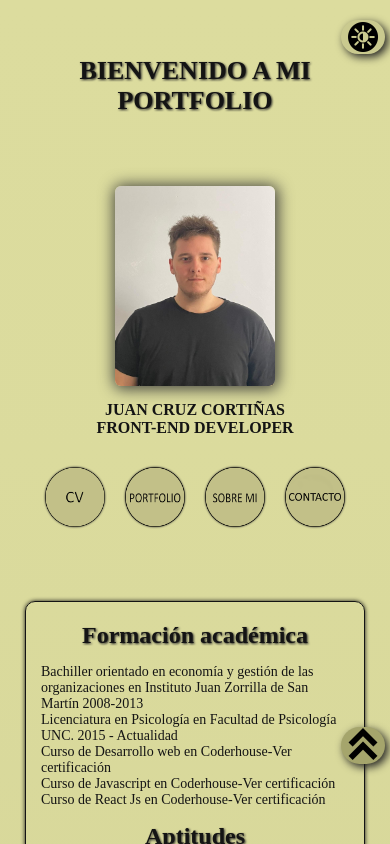
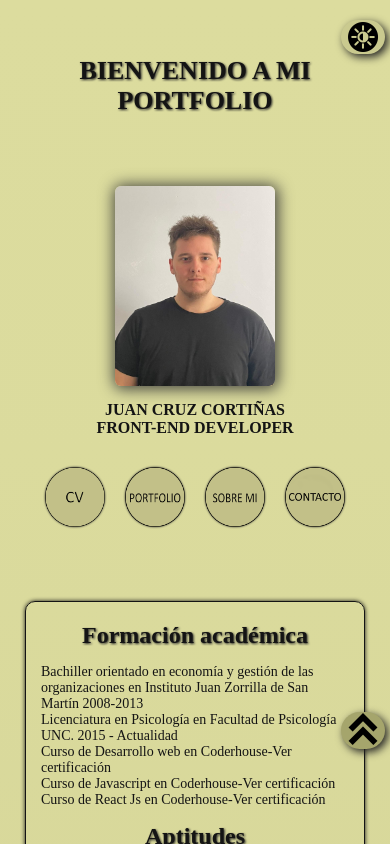
Before and after one commit to Jcruzcorti/portfolio, a Next.js app: page / in a window 390 px wide. Shown: the top 844 px of the page. Built offline with nearby package versions, Linux system fonts and the light colour scheme.

Commit message:
Nueva actualización de posicionamiento del botón ColorArrowImg

```diff
--- a/styles/Home.module.css
+++ b/styles/Home.module.css
@@ -597,7 +597,7 @@
         display: flex;
         flex-direction: row;
         position: sticky;
-        bottom: 30px;
+        bottom: 45px;
         justify-content: flex-end;
         align-items: flex-end;
 
```
